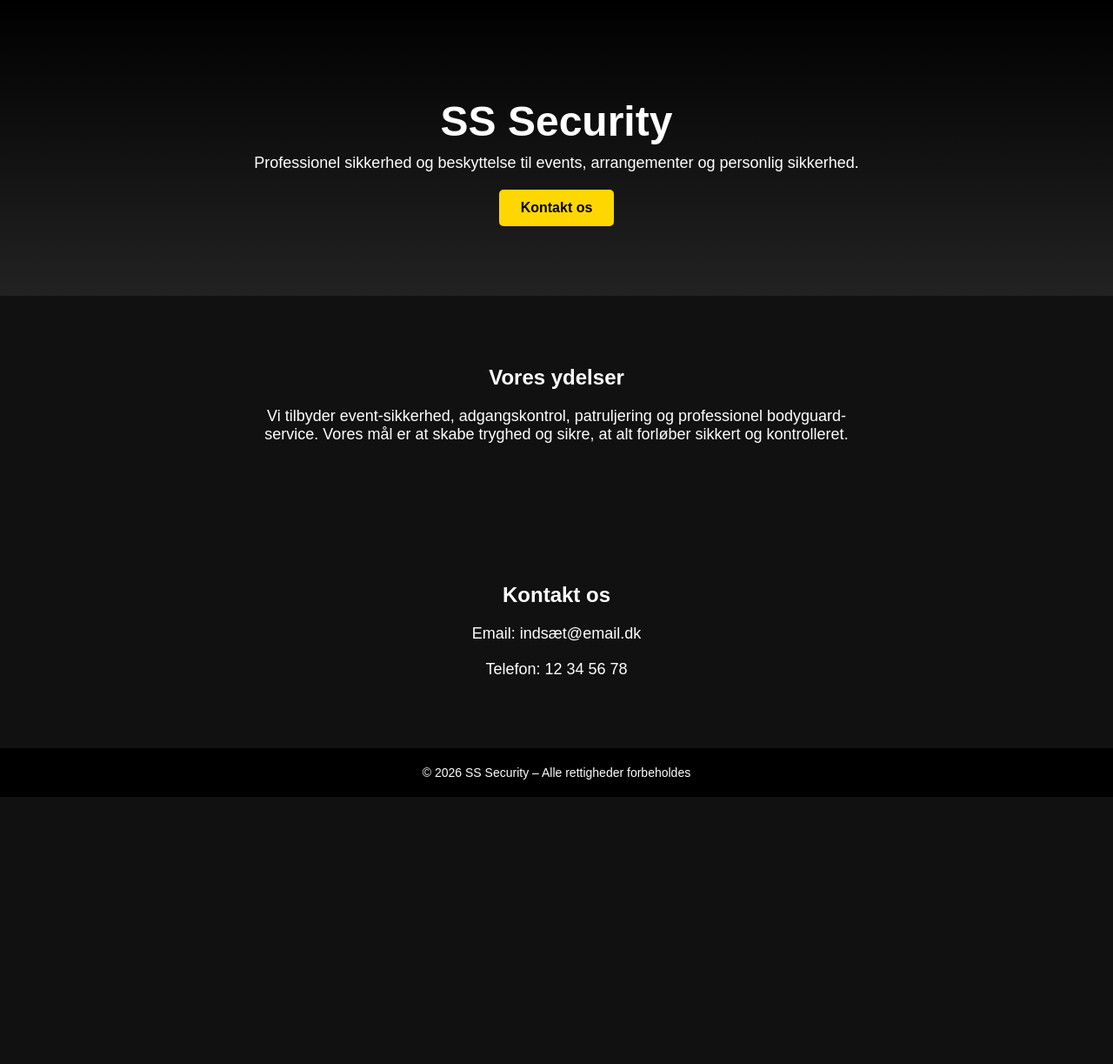
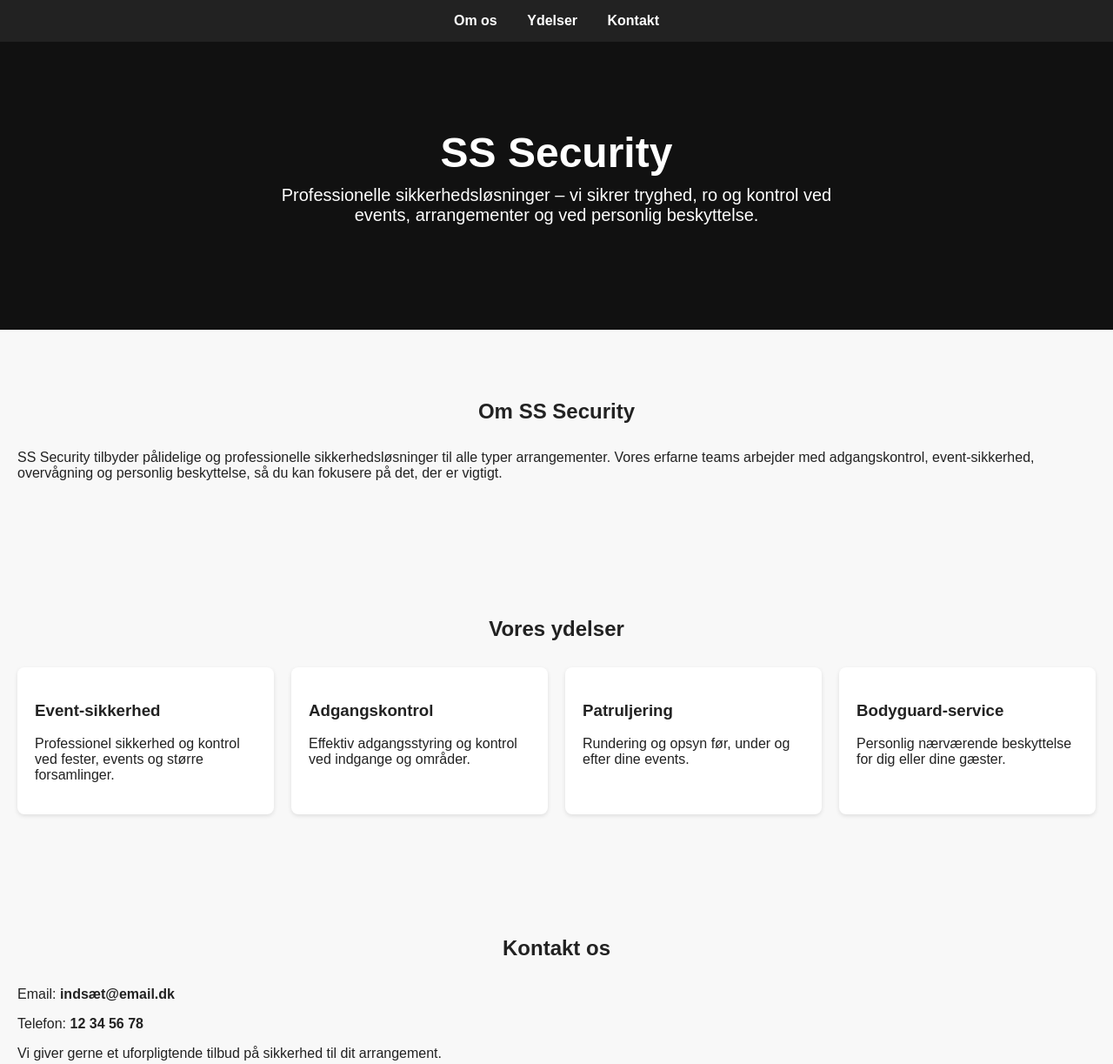
Before and after one commit to Sander-Larsen/Sander-Larsen.github.io, a plain HTML site: page index.html in a window 1280 px wide. Shown: the top 1223 px of the page at 87% size. Before the commit the page ends 916 px from the top, so only its background shows below. Drawn offline with Linux system fonts and the light colour scheme.

Commit message:
index.html

```diff
--- a/index.html
+++ b/index.html
@@ -3,48 +3,65 @@
 <head>
     <meta charset="UTF-8">
     <meta name="viewport" content="width=device-width, initial-scale=1.0">
-    <title>SS Security</title>
+    <title>SS Security – Professionel sikkerhed</title>
     <style>
         body {
             margin: 0;
             font-family: Arial, sans-serif;
-            background-color: #111;
+            color: #222;
+            background-color: #f8f8f8;
+        }
+        header {
+            background: #111;
+            color: white;
+            padding: 100px 20px;
+            text-align: center;
+        }
+        header h1 {
+            font-size: 48px;
+            margin: 0;
+        }
+        header p {
+            font-size: 20px;
+            margin: 10px 0 20px;
+            max-width: 700px;
+            margin-left: auto;
+            margin-right: auto;
+        }
+        nav {
+            background: #222;
+            padding: 15px;
+            text-align: center;
+        }
+        nav a {
+            color: white;
+            margin: 0 15px;
+            text-decoration: none;
+            font-size: 16px;
+            font-weight: bold;
+        }
+        .container {
+            padding: 60px 20px;
+        }
+        h2 {
+            text-align: center;
+            margin-bottom: 30px;
+        }
+        .services {
+            display: grid;
+            grid-template-columns: repeat(auto-fit, minmax(250px, 1fr));
+            gap: 20px;
+        }
+        .service-box {
+            background: white;
+            padding: 20px;
+            border-radius: 8px;
+            box-shadow: 0 2px 5px rgba(0,0,0,0.1);
+        }
+        footer {
+            background: #111;
             color: white;
             text-align: center;
-        }
-
-        header {
-            padding: 80px 20px;
-            background: linear-gradient(black, #222);
-        }
-
-        h1 {
-            font-size: 48px;
-            margin-bottom: 10px;
-        }
-
-        p {
-            font-size: 18px;
-            max-width: 700px;
-            margin: 0 auto 20px;
-        }
-
-        .btn {
-            display: inline-block;
-            padding: 12px 25px;
-            background-color: gold;
-            color: black;
-            text-decoration: none;
-            font-weight: bold;
-            border-radius: 5px;
-        }
-
-        section {
-            padding: 60px 20px;
-        }
-
-        footer {
-            background-color: black;
             padding: 20px;
             font-size: 14px;
         }
@@ -52,26 +69,53 @@
 </head>
 <body>
 
+<nav>
+    <a href="#om-os">Om os</a>
+    <a href="#ydelser">Ydelser</a>
+    <a href="#kontakt">Kontakt</a>
+</nav>
+
 <header>
     <h1>SS Security</h1>
-    <p>Professionel sikkerhed og beskyttelse til events, arrangementer og personlig sikkerhed.</p>
-    <a href="#kontakt" class="btn">Kontakt os</a>
+    <p>Professionelle sikkerhedsløsninger – vi sikrer tryghed, ro og kontrol ved events, arrangementer og ved personlig beskyttelse.</p>
 </header>
 
-<section>
-    <h2>Vores ydelser</h2>
-    <p>Vi tilbyder event-sikkerhed, adgangskontrol, patruljering og professionel bodyguard-service.
-    Vores mål er at skabe tryghed og sikre, at alt forløber sikkert og kontrolleret.</p>
+<section id="om-os" class="container">
+    <h2>Om SS Security</h2>
+    <p>SS Security tilbyder pålidelige og professionelle sikkerhedsløsninger til alle typer arrangementer. Vores erfarne teams arbejder med adgangskontrol, event-sikkerhed, overvågning og personlig beskyttelse, så du kan fokusere på det, der er vigtigt.</p>
 </section>
 
-<section id="kontakt">
+<section id="ydelser" class="container">
+    <h2>Vores ydelser</h2>
+    <div class="services">
+        <div class="service-box">
+            <h3>Event-sikkerhed</h3>
+            <p>Professionel sikkerhed og kontrol ved fester, events og større forsamlinger.</p>
+        </div>
+        <div class="service-box">
+            <h3>Adgangskontrol</h3>
+            <p>Effektiv adgangsstyring og kontrol ved indgange og områder.</p>
+        </div>
+        <div class="service-box">
+            <h3>Patruljering</h3>
+            <p>Rundering og opsyn før, under og efter dine events.</p>
+        </div>
+        <div class="service-box">
+            <h3>Bodyguard-service</h3>
+            <p>Personlig nærværende beskyttelse for dig eller dine gæster.</p>
+        </div>
+    </div>
+</section>
+
+<section id="kontakt" class="container">
     <h2>Kontakt os</h2>
-    <p>Email: indsæt@email.dk</p>
-    <p>Telefon: 12 34 56 78</p>
+    <p>Email: <strong>indsæt@email.dk</strong></p>
+    <p>Telefon: <strong>12 34 56 78</strong></p>
+    <p>Vi giver gerne et uforpligtende tilbud på sikkerhed til dit arrangement.</p>
 </section>
 
 <footer>
-    © 2026 SS Security – Alle rettigheder forbeholdes
+    © 2026 SS Security – Professionelle sikkerhedsløsninger
 </footer>
 
 </body>
```
